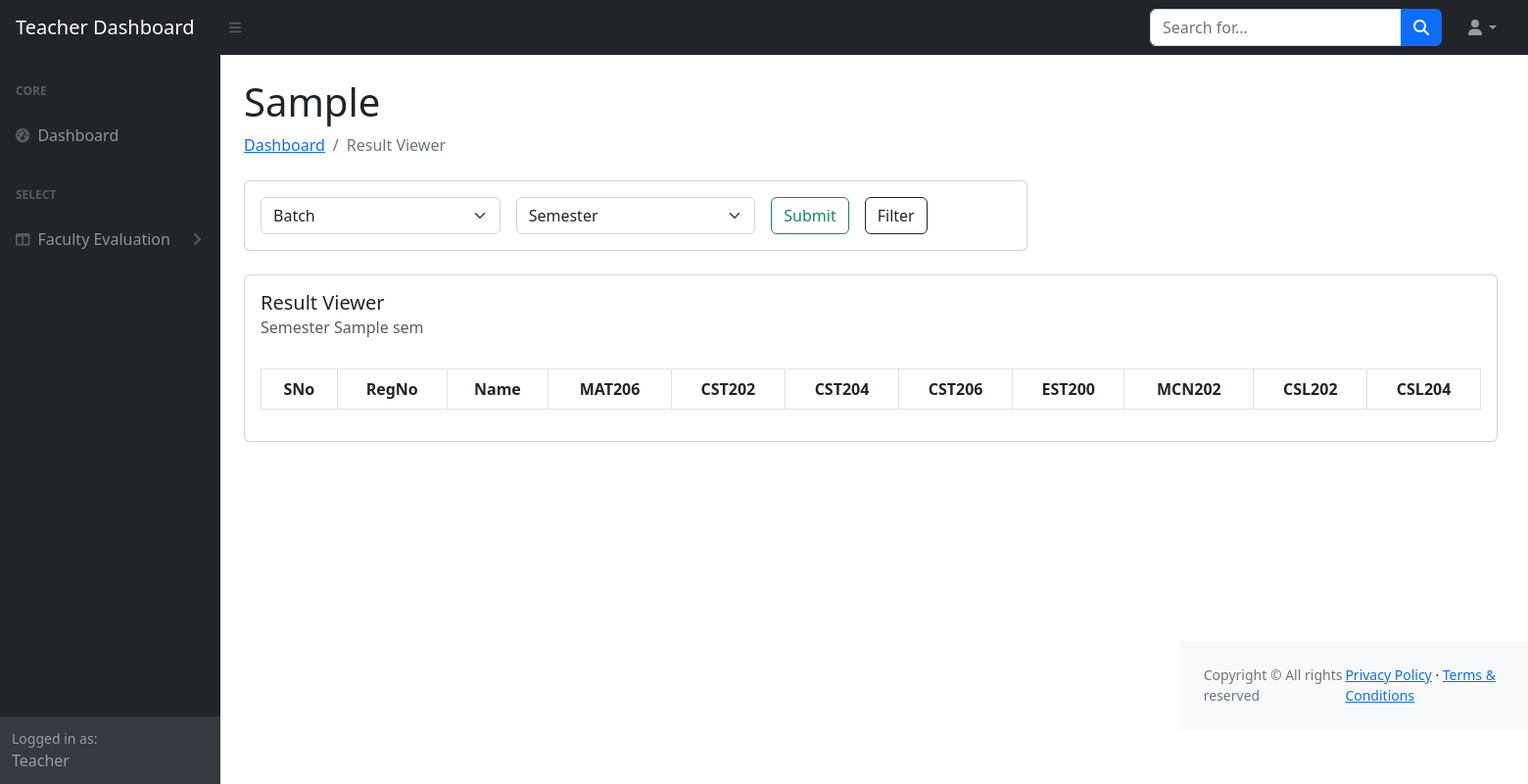
After one commit to khraina/Student-result-db, a Python web app: template src/core/templates/teacher/teacher_view_grade.html in a window 1560 px wide. The commit adds this page. Shown: the whole page at 98% size. Run offline with Jinja, Linux system fonts and the light colour scheme; the template is opened without the code that fills it: most values are stand-ins (such as "Sample title", 1, 10 or a date in 2020); lists and menus that the app fills with data are empty; some libraries are stand-ins or nearby versions.

Commit message:
Update
Changed the file :)

```diff
--- a/src/core/templates/base/newbase.html
+++ b/src/core/templates/base/newbase.html
@@ -70,7 +70,7 @@
               <nav class="sb-sidenav-menu-nested nav">
                 <a class="nav-link" href="/teacher/uploads">Result Generation</a>
 
-                <a class="nav-link" href="/teacher/filter_by_grade">Result View</a>
+                <a class="nav-link" href="/teacher/view_grade">Result View</a>
               </nav>
             </div>
           </div>
@@ -79,7 +79,7 @@
 
         <div class="sb-sidenav-footer">
           <div class="small">Logged in as:</div>
-          Teacher:
+          Teacher
         </div>
       </nav>
     </div>
--- /dev/null
+++ b/src/core/templates/teacher/teacher_view_grade.html
@@ -0,0 +1,115 @@
+{% extends 'base/newbase.html' %}
+
+<!-- Titel -->
+{% block title %}
+Result Viewer
+{% endblock title %}
+
+<!-- Body - Start -->
+<!-- Start - Body -->
+{% block body %}
+<!--  -->
+<div id="layoutSidenav_content">
+  <main>
+    <div class="container px-4">
+      <h1 class="mt-4">{{SectionHeader}}</h1>
+      <ol class="breadcrumb mb-4">
+        <li class="breadcrumb-item"><a href="/teacher/upload">Dashboard</a></li>
+        <li class="breadcrumb-item active">Result Viewer</li>
+      </ol>
+
+
+      <div class="card" style="width: 50rem;">
+        <div class="card-body">
+          <form class="row gx-3 gy-2 align-items-center">
+
+            <div class="col-sm-4">
+              <label class="visually-hidden" for="specificSizeSelect1">Batch</label>
+              <select class="form-select" id="specificSizeSelect1">
+                <option selected>Batch</option>
+                <option value="1">1</option>
+                <option value="2">2</option>
+                <option value="3">3</option>
+              </select>
+            </div>
+
+
+            <div class="col-sm-4">
+              <label class="visually-hidden" for="specificSizeSelect">Semester</label>
+              <select class="form-select" id="specificSizeSelect">
+                <option selected>Semester</option>
+                <option value="1">1</option>
+                <option value="2">2</option>
+                <option value="3">3</option>
+              </select>
+            </div>
+
+            <div class="col-auto">
+              <button type="submit" class="btn btn-outline-success">Submit</button>
+            </div>
+            <div class="col-auto">
+              <a href="/teacher/filter_by_grade" class="btn btn-outline-dark">Filter</a>
+          </form>
+        </div>
+      </div>
+    </div>
+    <!-- Table - Start -->
+    {% if sem %}
+
+    <br>
+    <div class="card" style="width: 80rem;">
+      <div class="card-body">
+        <h5 class="card-title">Result Viewer</h5>
+        <h6 class="card-subtitle mb-2 text-body-secondary">Semester {{ sem }}</h6>
+        <br>
+
+        <table class="table table-hover text-center table-bordered">
+          <thead>
+            <tr>
+              <th scope="col">SNo</th>
+              <th scope="col">RegNo</th>
+              <th scope="col">Name</th>
+              <th scope="col">MAT206</th>
+              <th scope="col">CST202</th>
+              <th scope="col">CST204</th>
+              <th scope="col">CST206</th>
+              <th scope="col">EST200</th>
+              <th scope="col">MCN202</th>
+              <th scope="col">CSL202</th>
+              <th scope="col">CSL204</th>
+            </tr>
+          </thead>
+          <tbody>
+            <!-- {% for student in students %}
+              <tr>
+                <td>{{ loop.index }}</td>
+                <td>{{ student.RegNo }}</td>
+                <td>{{ student.Name }}</td>
+                <td>{{ student.MAT206 }}</td>
+                <td>{{ student.CST202 }}</td>
+                <td>{{ student.CST204 }}</td>
+                <td>{{ student.CST206 }}</td>
+                <td>{{ student.EST200 }}</td>
+                <td>{{ student.MCN202 }}</td>
+                <td>{{ student.CSL202 }}</td>
+                <td>{{ student.CSL204 }}</td>
+              </tr>
+              {% endfor %} -->
+
+          </tbody>
+        </table>
+        {% else %}
+        <h1>No Records Found</h1>
+        {% endif %}
+
+      </div>
+    </div>
+    <!-- Table - End -->
+</div>
+
+</main>
+</div>
+
+<!-- End Body -->
+{% endblock body %}
+<!-- Body - End -->
```
Also changed, not shown: src/core/templates/teacher/teacher_filter_by.html (+27 -0 lines), src/core/templates/teacher/teacher_upload.html (+7 -7 lines), src/core/views/teacher.py (+9 -1 lines).
